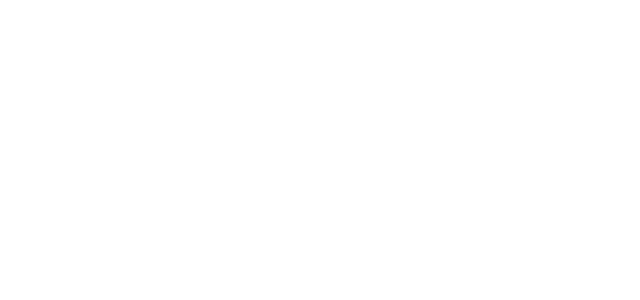
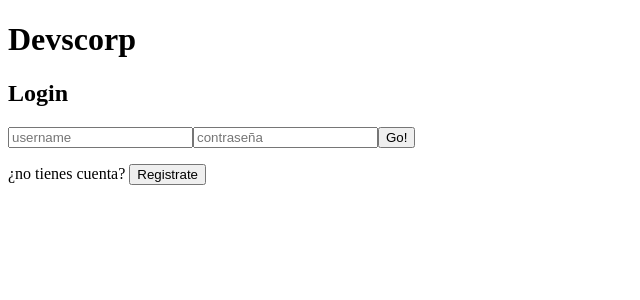
Before and after one commit to DarkSevenX/devscorp-socialnet-front, a React (Vite) app: page / in a window 1280 px wide. Shown: the top 300 px of the page, without its empty margins (0-640 px from the left). Built offline with nearby package versions, Linux system fonts and the light colour scheme.

Commit message:
add: autenticación

```diff
--- a/src/App.tsx
+++ b/src/App.tsx
@@ -1,8 +1,23 @@
+import {useEffect} from 'react'
+import { Router } from './components/Router'
+import useAuth from './store/authStore'
+import {useNavigate} from './store/routerStore'
 
 function App() {
-  <div>
-    <h1>devscorp!!!</h1>
-  </div>
+  const { token } = useAuth()
+  const { navigate } = useNavigate()
+
+  useEffect(() => {
+    if (token) {
+      navigate('home')
+    }
+  }, [])
+
+  return (
+    <div>
+      <Router />
+    </div>
+  )
 }
 
 export default App
--- a/src/components/Router.tsx
+++ b/src/components/Router.tsx
@@ -1,9 +1,12 @@
-//import {useNavigate} from "../store/routerStore"
+import {useNavigate} from "../store/routerStore"
+import { AuthPage } from "../pages/AuthPage"
+import {Home} from "../pages/Home"
+import {Profile} from "../pages/Profile"
 
 export const Router = () => {
-  //const { route } = useNavigate()
+  const { route } = useNavigate()
 
-  switch () {
+  switch (route) {
     case 'auth':
       return <AuthPage/>
     case 'home':
--- a/src/components/auth/Login.tsx
+++ b/src/components/auth/Login.tsx
@@ -0,0 +1,59 @@
+import type { FormEvent } from 'react'
+import { useState } from 'react'
+import useAuth from '../../store/authStore'
+import { useNavigate } from '../../store/routerStore'
+import type { ILogin } from '../../model/user'
+
+interface LoginProps {
+  toggleLogin: () => void
+}
+
+export const Login = ({ toggleLogin }: LoginProps) => {
+  const [username, setUsername] = useState('')
+  const [password, setPassword] = useState('')
+
+  const { login, error } = useAuth()
+  const { navigate } = useNavigate()
+
+  const handleSubmit = async (e: FormEvent<HTMLFormElement>) => {
+    try {
+      e.preventDefault()
+      const form = e.currentTarget
+
+      const userData: ILogin = { username, password }
+      await login(userData)
+
+      navigate('home')
+      form.reset()
+    } catch (error) {
+      console.error(error)
+    }
+  }
+
+  return (
+    <div>
+      <form onSubmit={handleSubmit}>
+        <h2 >Login</h2>
+        <div style={{ color: 'red' }}>{error && error}</div>
+        <input
+          type="text"
+          placeholder="username"
+          onChange={(e) => setUsername(e.target.value)}
+        />
+        <input
+          type="password"
+          placeholder="contraseña"
+          onChange={(e) => setPassword(e.target.value)}
+        />
+        <button
+          type="submit"
+        >
+          Go!
+        </button>
+        <p>
+          ¿no tienes cuenta? <button className='text-blue-500 hover:cursor-pointer hover:text-white transition-all duration-300 ease-in-out' onClick={toggleLogin}>Registrate</button>
+        </p>
+      </form>
+    </div>
+  )
+}
--- a/src/components/auth/Register.tsx
+++ b/src/components/auth/Register.tsx
@@ -0,0 +1,64 @@
+import type { FormEvent } from 'react'
+import { useState } from 'react'
+import useAuth from '../../store/authStore'
+import type { IUser } from '../../model/user'
+
+interface RegisterProps {
+  toggleLogin: () => void
+}
+
+export const Register = ({ toggleLogin }: RegisterProps) => {
+  const [name, setName] = useState('')
+  const [username, setUsername] = useState('')
+  const [password, setPassword] = useState('')
+
+  const { register, error } = useAuth()
+
+  const handleRegister = async (e: FormEvent<HTMLFormElement>) => {
+    try {
+      e.preventDefault()
+      const form = e.currentTarget
+
+      const newUser: IUser = {
+        name,
+        username,
+        password,
+      }
+      await register(newUser)
+
+      alert('usuario registrado')
+      toggleLogin()
+      form.reset()
+    } catch (error) {
+      console.error(error)
+    }
+  }
+
+  return (
+    <div>
+      <form onSubmit={handleRegister}>
+        <h2>Register</h2>
+        <div style={{ color: 'red' }}>{error && error}</div>
+        <input
+          type="text"
+          placeholder="name"
+          onChange={(e) => setName(e.target.value)}
+        />
+        <input
+          type="text"
+          placeholder="username"
+          onChange={(e) => setUsername(e.target.value)}
+        />
+        <input
+          type="password"
+          placeholder="password"
+          onChange={(e) => setPassword(e.target.value)}
+        />
+        <button type="submit">registrarse</button>
+      </form>
+      <p>
+        ¿ya tienes cuenta? <button onClick={toggleLogin}>Login</button>
+      </p>
+    </div>
+  )
+}
--- a/src/config/axios.ts
+++ b/src/config/axios.ts
@@ -0,0 +1,18 @@
+import axios from 'axios'
+import useAuth from '../store/authStore'
+
+export const api = axios.create({
+  baseURL: 'http://localhost:8000',
+  //  withCredentials: true
+})
+
+api.interceptors.request.use(
+  (config) => {
+    const token = useAuth.getState().token
+    if (token) {
+      config.headers.token = token
+    }
+    return config
+  },
+  (error) => Promise.reject(error),
+)
--- a/src/main.tsx
+++ b/src/main.tsx
@@ -1,7 +1,6 @@
 import { StrictMode } from 'react'
-
 import { createRoot } from 'react-dom/client'
-import App from './App.tsx'
+import App from './App'
 
 createRoot(document.getElementById('root')!).render(
   <StrictMode>
--- a/src/pages/AuthPage.tsx
+++ b/src/pages/AuthPage.tsx
@@ -1,59 +1,25 @@
-import { create } from 'zustand'
-import { authService } from '../service/authService'
-import type { ILogin, IUser } from '../model/user'
+import { useState } from 'react'
+import { Login } from '../components/auth/Login'
+import { Register } from '../components/auth/Register'
+import useAuth from '../store/authStore'
 
-type AuthTypes = {
-  token: string | null
-  user: ILogin | null
-  error: string | null
-  login: (loginData: ILogin) => Promise<void>
-  register: (registerData: IUser) => Promise<void>
-  logout: () => void
-  resetError: () => void
+export const AuthPage = () => {
+  const [isLogin, setIsLogin] = useState(true)
+  const { resetError } = useAuth()
+
+  const toggleLogin = () => {
+    resetError()
+    setIsLogin(!isLogin)
+  }
+
+  return (
+    <div>
+      <h1>Devscorp</h1>
+      {isLogin ? (
+        <Login toggleLogin={toggleLogin} />
+      ) : (
+        <Register toggleLogin={toggleLogin} />
+      )}
+    </div>
+  )
 }
-
-const useAuth = create<AuthTypes>((set) => ({
-  token: localStorage.getItem('token') || null,
-  user: null,
-  error: null,
-
-  login: async (loginData: ILogin) => {
-    set({ error: null })
-
-    try {
-      const { user, token } = await authService.login(loginData)
-
-      localStorage.setItem('token', token)
-      localStorage.setItem('user', JSON.stringify(user))
-
-      set({ user, token })
-    } catch (error: any) {
-      console.error('error en login', error)
-      set({ error: error.response.data.message })
-      throw error
-    }
-  },
-
-  register: async (registerData: IUser) => {
-    set({ error: null })
-
-    try {
-      await authService.register(registerData)
-    } catch (error: any) {
-      console.error('error en login', error)
-      set({ error: error.response.data.message })
-      throw error
-    }
-  },
-
-  logout: () => {
-    localStorage.removeItem('token')
-    localStorage.removeItem('user')
-  },
-
-  resetError: () => {
-    set({ error: null })
-  }
-}))
-
-export default useAuth
--- /dev/null
+++ b/src/pages/Home.tsx
@@ -0,0 +1,7 @@
+export const Home = () => {
+  return (
+    <div>
+      <h1>Homepage</h1>
+    </div>
+  )
+}
--- /dev/null
+++ b/src/pages/Profile.tsx
@@ -0,0 +1,7 @@
+export const Profile = () => {
+  return (
+    <div>
+      <h1>profile</h1>
+    </div>
+  )
+}
--- a/src/service/authService.tsx
+++ b/src/service/authService.tsx
@@ -0,0 +1,19 @@
+import { api } from '../config/axios'
+import type { ILogin, IUser } from '../model/user'
+
+export const authService = {
+  login: async (userData: ILogin) => {
+    const response = await api.post('/auth/login', userData)
+
+    return {
+      user: response.data,
+      token: response.headers['token'],
+    }
+  },
+
+  register: async (userData: IUser) => {
+    const response = await api.post('/auth/register', userData)
+
+    return response
+  },
+}
--- a/src/store/authStore.ts
+++ b/src/store/authStore.ts
@@ -1,4 +1,7 @@
 import { create } from 'zustand'
+import { authService } from '../service/authService'
+import type { ILogin } from '../model/user'
+import type { IUser } from '../model/user'
 
 type AuthTypes = {
   token: string | null
```
Also changed, not shown: src/model/user.ts (+10 -0 lines).
